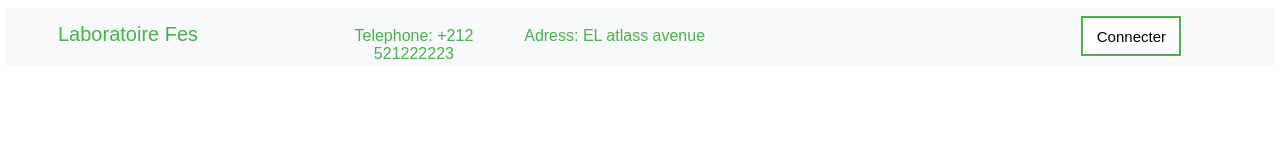
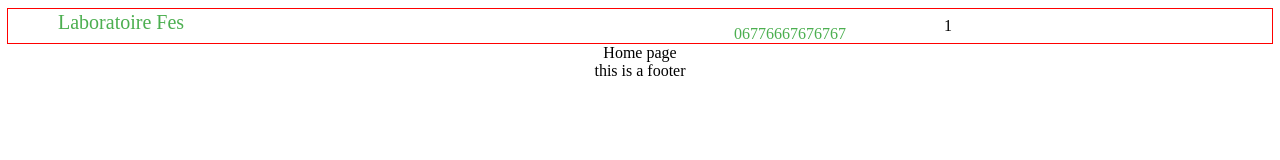
Before and after one commit to hichambendarbi/Reflexing, a React app: page / in a window 1280 px wide. Built offline with nearby package versions, Linux system fonts and the light colour scheme.

Commit message:
header flexing

```diff
--- a/src/Component/Home.js
+++ b/src/Component/Home.js
@@ -3,12 +3,6 @@ import Flex from "../reFlexing";
 /**
  * import page layout
  */
-import Header from "../Layout/Header";
-
-const Home = () => (
-  <Flex>
-    <Header />
-  </Flex>
-);
+const Home = () => <Flex>Home page</Flex>;
 
 export default Home;
--- a/src/Layout/Header.js
+++ b/src/Layout/Header.js
@@ -1,62 +1,48 @@
 import React from "react";
 import Flex, { Box } from "../reFlexing";
-import { flexbox } from "@material-ui/system";
+import styled from "styled-components";
 import "../styles.css";
+
+//Nom de laboratoire
+const LaboratoryName = styled.div`
+  width: 150px;
+  background-color: transparent;
+  margin-left: 50px;
+  height: 30px;
+  margin-right: 12px;
+  color: #4caf50;
+  font-size: 20px;
+`;
+
+//Tele de laboratoire
+const LaboratoryTele = styled.div`
+  width: 210px;
+  background-color: transparent;
+  margin-left: 70px;
+  margin-top: 16px;
+  color: #4caf50;
+`;
+
+//Adress de laboratoire
+const LaboratoireAddress = styled.div`
+  width: 40px;
+  background-color: transparent;
+  margin-left: 15px;
+  margin-top: 16px;
+  color: #4caf50;
+`;
+
 const Header = () => (
-  <Box
-    backgroundC={"#f8f9fa"}
-    width={"100%"}
-    padding={"3px"}
-    height={"50px"}
-    display={"flex"}
-    marginT="0px"
-  >
-    <Box
-      width="150px"
-      backgroundC="transparent"
-      marginL="50px"
-      height="30px"
-      marginT="12px"
-      color="#4CAF50"
-      fontS="20px"
-    >
-      <div id="lab">Laboratoire Fes</div>
-    </Box>
-    <Box
-      width="210px"
-      backgroundC="transparent"
-      marginL="70px"
-      marginT="16px"
-      color="#4CAF50"
-    >
-      <div id="Tel">Telephone: +212 521222223</div>
-    </Box>
-    <Box
-      width="40px"
-      backgroundC="transparent"
-      marginL="15px"
-      marginT="16px"
-      color="#4CAF50"
-    >
-      <div id="Adress">Adress: EL atlass avenue</div>
-    </Box>
-
-    <Box width="100px" backgroundC="transparent" marginL="29%" marginT="5px">
-      <button
-        id="cn"
-        style={{
-          backgroundColor: "white",
-          border: "2px solid #4CAF50",
-          cursor: "pointer",
-          color: "black",
-          width: "100px",
-          height: "40px",
-          fontSize: "15px"
-        }}
-      >
-        Connecter
-      </button>
-    </Box>
+  <Box style={{ border: "1px solid red", width: "100%" }}>
+    <Flex row>
+      <Box flex={"4"}>
+        <LaboratoryName>Laboratoire Fes</LaboratoryName>
+      </Box>
+      <Box flex={"1"}>
+        <LaboratoryTele>06776667676767</LaboratoryTele>
+      </Box>
+      <Box flex={"2"}>1</Box>
+    </Flex>
   </Box>
 );
 
--- a/src/index.js
+++ b/src/index.js
@@ -1,18 +1,40 @@
 import React from "react";
 import ReactDOM from "react-dom";
+import Flex from "./reFlexing";
 
+//Import Website layout
+import Header from "./Layout/Header";
+import Footer from "./Layout/Footer";
 /**
  * Website Pages
  */
 import Home from "./Component/Home";
 
+/**
+ App()=>{
+
+  <flex>
+
+    <Header/>
+    <Router href="Contact"   compnonet={Contact} />
+    <Footer/>
+
+  <flex>
+
+
+ }
+ */
+
 import "./styles.css";
 function App() {
   return (
-    <div className="App">
+    <Flex>
+      <Header />
       <Home />
-    </div>
+      <Footer />
+    </Flex>
   );
 }
 const rootElement = document.getElementById("root");
 ReactDOM.render(<App />, rootElement);
+/** */
--- a/src/reFlexing/Box.js
+++ b/src/reFlexing/Box.js
@@ -2,14 +2,7 @@ import React from "react";
 import styled from "styled-components";
 
 const StyledElement = styled.div`
-  display: flex;
-  flex-wrap: wrap;
-  flex: 1;
-  align-content: ${props => props.alCon};
-  position: ${props => props.pos};
-  background-color: ${props => props.backgroundC};
-  height: ${props => props.height};
-  width: ${props => props.width};
+  flex: ${props => props.flex};
   grow: ${props => props.grow};
   shrink: ${props => props.shrink};
   basis: ${props => props.basis};
@@ -18,56 +11,26 @@ const StyledElement = styled.div`
   color: ${props => props.color};
   padding: ${props => props.padding};
   justify-content: ${props => props.justC};
-  display: ${props => props.display};
-  margin-top: ${props => props.marginT};
-
-  margin-left: ${props => props.marginL};
-  font-size: ${props => props.fontS};
-  ${props => props.css}
 `;
 
 export const Box = ({
   children,
-  css,
   grow,
   shrink,
   basis,
   order,
   flex,
-  backgroundC,
-  width,
   self,
-  color,
-  padding,
-  justC,
-  display,
-  pos,
-  alCon,
-  marginT,
-  marginL,
-  fontS,
-  height
+  ...props
 }) => (
   <StyledElement
-    css={css}
     grow={grow}
     shrink={shrink}
     basis={basis}
     order={order}
     flex={flex}
     self={self}
-    backgroundC={backgroundC}
-    width={width}
-    height={height}
-    color={color}
-    padding={padding}
-    justC={justC}
-    display={display}
-    pos={pos}
-    alCon={alCon}
-    marginT={marginT}
-    marginL={marginL}
-    fontS={fontS}
+    {...props}
   >
     {children}
   </StyledElement>
--- a/src/reFlexing/Flex.js
+++ b/src/reFlexing/Flex.js
@@ -13,8 +13,21 @@ const BoxContainer = styled.div`
   align-content: space-between;
 `;
 
-export const Flex = ({ children, row, flow, flexDirextion, wrap }) => (
-  <BoxContainer row={row} flow={flow} flexDirextion={flexDirextion} wrap={wrap}>
+export const Flex = ({
+  children,
+  row,
+  flow,
+  flexDirextion,
+  wrap,
+  ...props
+}) => (
+  <BoxContainer
+    row={row}
+    flow={flow}
+    flexDirextion={flexDirextion}
+    wrap={wrap}
+    {...props}
+  >
     {children}
   </BoxContainer>
 );
--- a/src/styles.css
+++ b/src/styles.css
@@ -11,16 +11,6 @@
   }
 }
 
-@media screen and (max-width: 800px) {
-  #Adress {
-    visibility: hidden;
-    clear: both;
-    float: left;
-    margin: 10px auto 5px 20px;
-    width: 28%;
-    display: none;
-  }
-}
 @media screen and (max-width: 800px) {
   #Tel {
     visibility: hidden;
```
Also changed, not shown: src/Layout/Footer.js (+7 -0 lines), src/reFlexing/navBar.js (deleted, +0 -10 lines).
